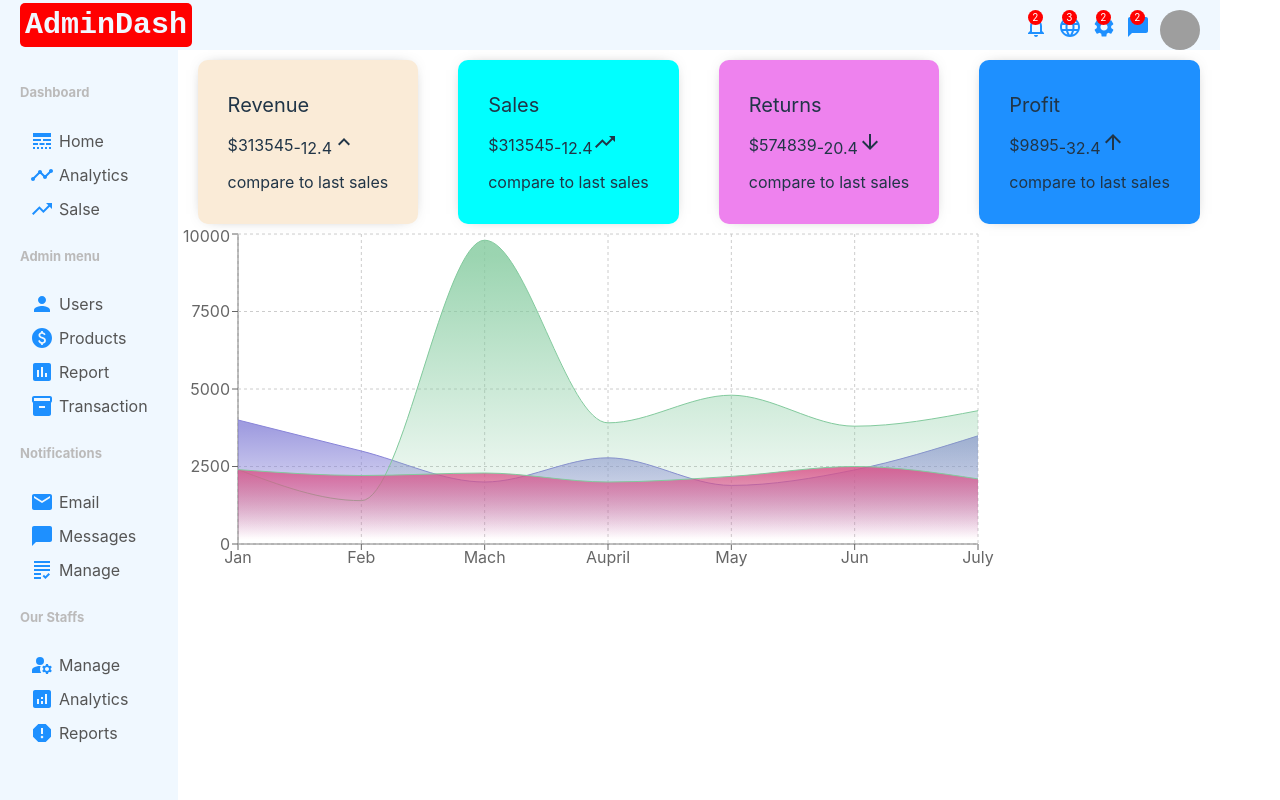
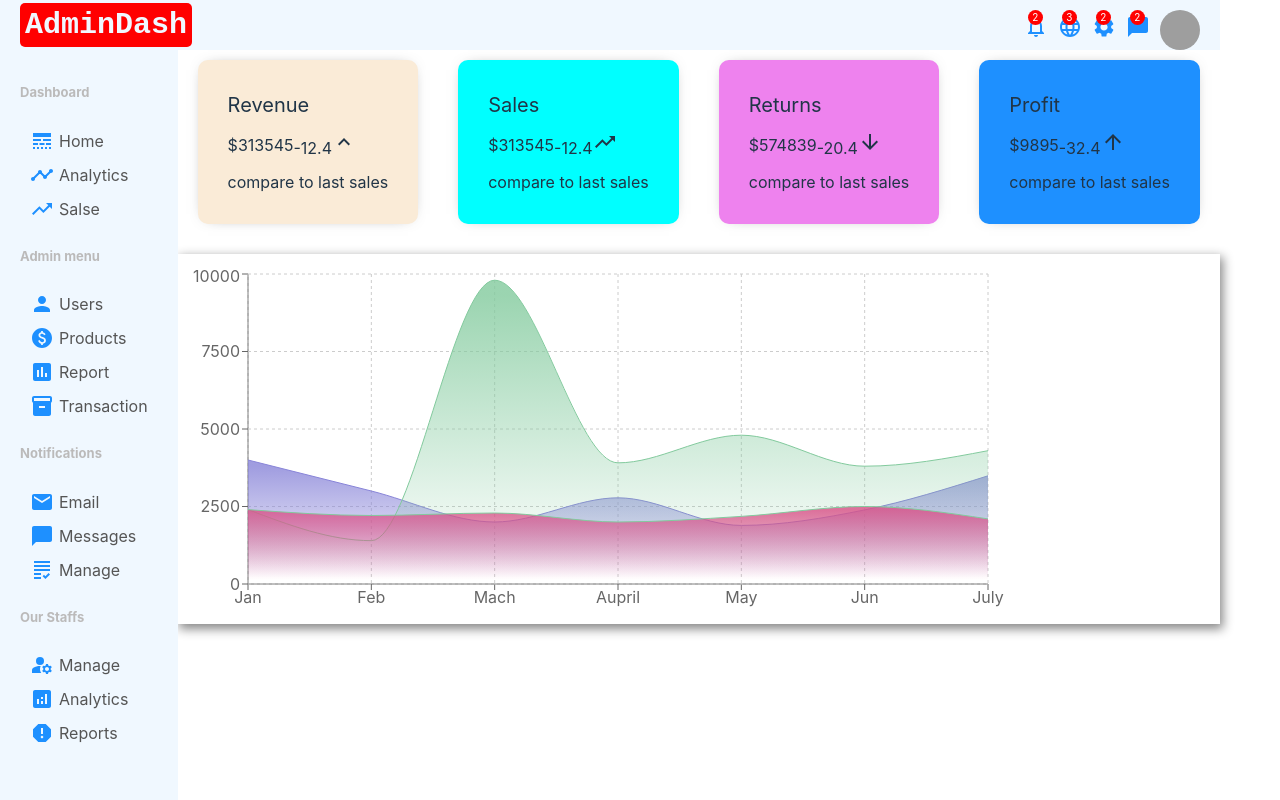
Before and after one commit to Crihojames/Dashboard-website, a React (Vite) app: page / in a window 1280 px wide. Built offline with nearby package versions, Linux system fonts and the light colour scheme; grey boxes are pictures that could not be loaded.

Commit message:
add chart Css

```diff
--- a/src/assets/components/chart/Chart.jsx
+++ b/src/assets/components/chart/Chart.jsx
@@ -7,6 +7,7 @@
   Tooltip,
   ResponsiveContainer,
 } from "recharts"
+import "./chart.css"
 
 export default function Chart() {
   const data = [
@@ -54,6 +55,7 @@
     },
   ]
   return (
+    <div className="chartContainer">
     <AreaChart
       width={830}
       height={350}
@@ -142,5 +144,6 @@
         fill="url(#colorRv)"
       />
     </AreaChart>
+    </div>
   )
 }
--- a/src/assets/components/chart/chart.css
+++ b/src/assets/components/chart/chart.css
@@ -0,0 +1,8 @@
+.chartContainer{
+   flex: 4;
+   padding: 10px;
+   margin-top: 30px;
+   -webkit-box-shadow: 2px 4px 10px 1px rgba(0,0,0,0.47);
+   box-shadow: 2px 4px 10px 1px rgba(0,0,0,0.47);
+
+}
```
